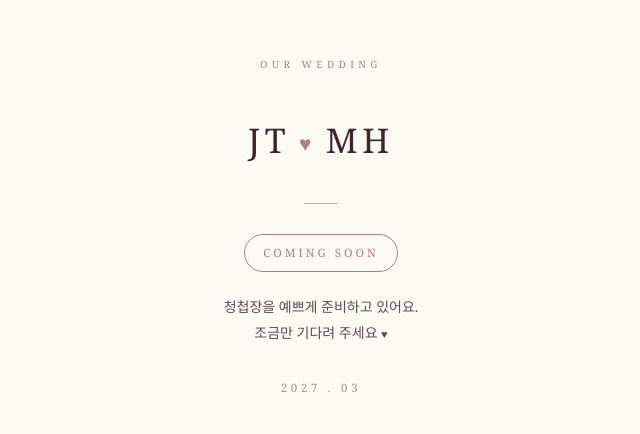
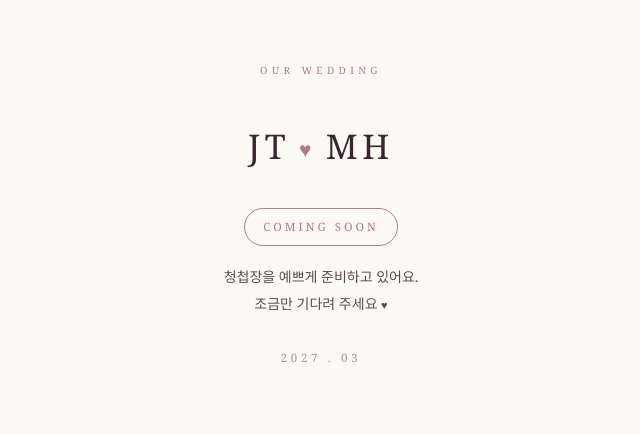
Before and after one commit to jungtak3/jungtakandmoonhyun, a plain HTML site: page index.html in a window 1280 px wide. Shown: the part 173-607 px from the top of the page, without its empty margins (319-959 px from the left). Drawn offline with Linux system fonts and the light colour scheme.

Commit message:
Tighten coming-soon layout

```diff
--- a/index.html
+++ b/index.html
@@ -14,15 +14,14 @@
        font-family:"Nanum Myeongjo","Noto Serif KR",Georgia,serif;
        -webkit-font-smoothing:antialiased;
        display:flex;align-items:center;justify-content:center;text-align:center;line-height:1.9}
-  .box{padding:32px 24px;max-width:420px}
+  .box{padding:32px 24px 56px;max-width:420px}
   .eyebrow{letter-spacing:.44em;font-size:10px;color:var(--rose);text-transform:uppercase;margin:0 0 34px}
   .mono{font-size:34px;letter-spacing:.14em;margin:0;font-weight:400}
   .mono .amp{color:var(--rose);font-size:21px;vertical-align:middle;margin:0 9px}
   .heart{display:inline-block;animation:beat 2.6s ease-in-out infinite}
   @keyframes beat{0%,100%{transform:scale(1)}12%{transform:scale(1.15)}24%{transform:scale(1)}36%{transform:scale(1.09)}48%{transform:scale(1)}}
-  .rule{width:34px;height:1px;background:var(--rose);opacity:.65;margin:30px auto}
   .badge{display:inline-block;padding:7px 18px;border:1px solid var(--rose);border-radius:999px;
-         font-size:11.5px;letter-spacing:.26em;color:var(--rose);margin:0 0 22px}
+         font-size:11.5px;letter-spacing:.26em;color:var(--rose);margin:30px 0 18px}
   .msg{font-size:14px;color:#5c4a53;margin:0;white-space:pre-line}
   .date{margin:30px 0 0;font-size:11.5px;letter-spacing:.32em;color:#a2939a}
 </style>
@@ -33,8 +32,6 @@
 
     <p class="mono">JT<span class="amp heart">♥</span>MH</p>
 
-    <div class="rule"></div>
-
     <p class="badge">COMING SOON</p>
 
     <p class="msg">청첩장을 예쁘게 준비하고 있어요.
```
